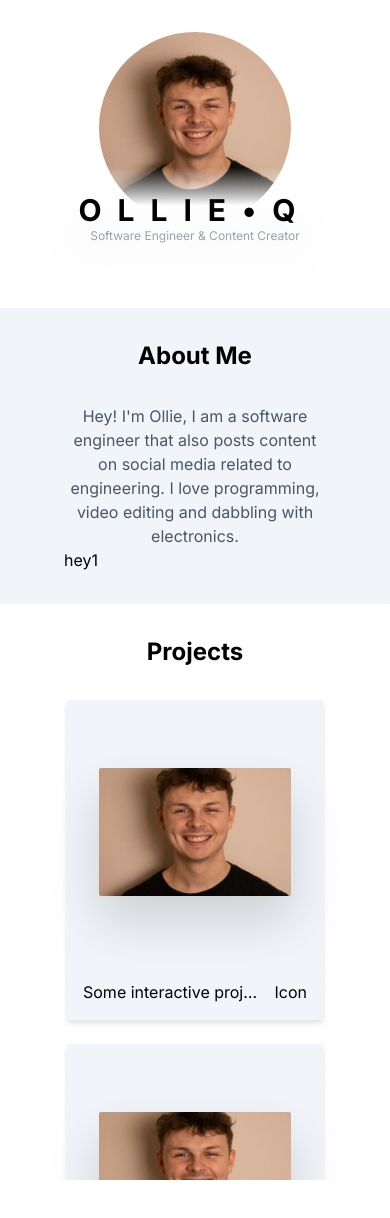
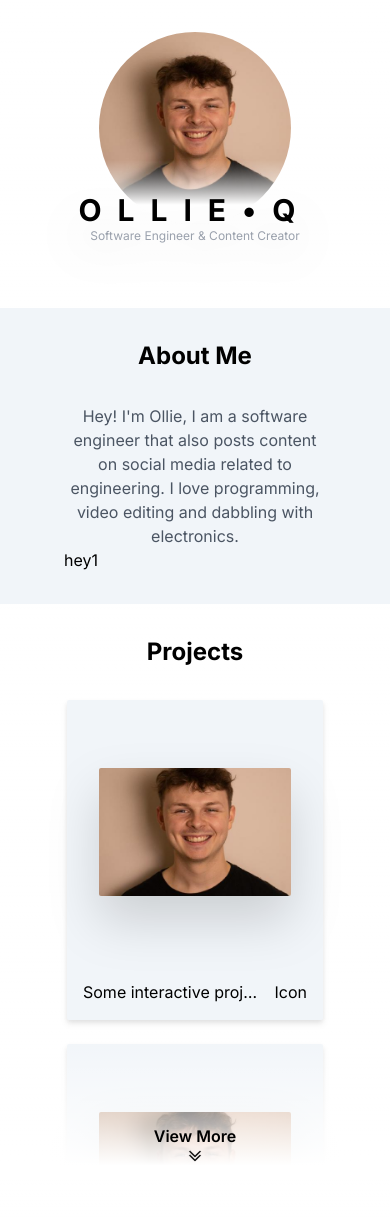
Before and after one commit to OlliePugh/ollieq.co.uk, a Next.js app: page / in a window 390 px wide. Shown: the top 1218 px of the page. Before the commit the page ends 1180 px from the top, so only its background shows below. Built offline with nearby package versions, Linux system fonts and the light colour scheme.

Commit message:
smoother fade ins and viewmore system

```diff
--- /dev/null
+++ b/app/components/atoms/fade-in-section.tsx
@@ -0,0 +1,45 @@
+"use client";
+import { ReactNode, useEffect, useRef, useState } from "react";
+
+const FadeInSection = ({ children }: { children: ReactNode }) => {
+  const shouldFadeIn: IntersectionObserverCallback = (
+    entries: IntersectionObserverEntry[]
+  ) => {
+    entries.forEach((entry) => {
+      if (entry.isIntersecting) {
+        setVisible(true);
+      }
+    });
+  };
+
+  const [isVisible, setVisible] = useState(false);
+  const domRef = useRef<HTMLDivElement>(null);
+
+  useEffect(() => {
+    const observer = new IntersectionObserver(shouldFadeIn);
+    const current = domRef.current;
+
+    if (!current) {
+      return;
+    }
+
+    observer.observe(current);
+
+    return () => {
+      observer.unobserve(current);
+    };
+  }, []);
+
+  return (
+    <div
+      className={`duration-1000 transition-all ${
+        isVisible ? "opacity-100 translate-y-0" : "opacity-0 translate-y-5"
+      }`}
+      ref={domRef}
+    >
+      {children}
+    </div>
+  );
+};
+
+export default FadeInSection;
--- a/app/components/atoms/faded-overlay.tsx
+++ b/app/components/atoms/faded-overlay.tsx
@@ -1,25 +1,23 @@
+import { useEffect, useState } from "react";
+
 interface FadedOverlayProps {
-  children: React.ReactNode;
   enabled: boolean;
+  className?: string;
+  fullPercent?: number;
 }
 
-const FadedOverlay = ({ children, enabled }: FadedOverlayProps) => {
-  if (!enabled) {
-    return <>{children}</>;
-  }
-
+const FadedOverlay = ({
+  enabled,
+  className,
+  fullPercent = 90,
+}: FadedOverlayProps) => {
   return (
-    <div className="w-full h-full relative">
-      <div
-        className="absolute top-0 right-0 left-0 bottom-0"
-        style={{
-          background:
-            "linear-gradient(to bottom, transparent 0%, transparent 70%, rgba(255, 255, 255, 1) 90%)",
-        }}
-      >
-        <div className="-z-10 relative w-full h-full">{children}</div>
-      </div>
-    </div>
+    <div
+      className={`w-full ${className} ${enabled ? "opacity-100" : "opacity-0"}`}
+      style={{
+        background: `linear-gradient(to bottom, transparent 0%, rgba(255, 255, 255, 1) ${fullPercent}%)`,
+      }}
+    ></div>
   );
 };
 
--- a/app/components/atoms/headshot-image.tsx
+++ b/app/components/atoms/headshot-image.tsx
@@ -1,13 +1,13 @@
 import Image from "next/image";
 
-const HeadshotImage = () => {
+const HeadshotImage = ({ className }: { className: string }) => {
   return (
     <Image
       src={"/images/headshot.jpeg"}
       alt="Picture of the author"
       priority
       fill
-      className="rounded-full" // just an example
+      className={`rounded-full ${className}`}
     />
   );
 };
--- a/app/components/atoms/intro-section.tsx
+++ b/app/components/atoms/intro-section.tsx
@@ -1,3 +1,5 @@
+import FadeInSection from "./fade-in-section";
+
 interface IntersectionProps {
   className?: string;
   children: React.ReactNode;
@@ -5,9 +7,11 @@ interface IntersectionProps {
 
 const IntroSection = ({ className, children }: IntersectionProps) => {
   return (
-    <div className={`${className || ""} flex justify-center`}>
-      <div className="max-w-screen-2xl">{children}</div>
-    </div>
+    <FadeInSection>
+      <div className={`${className ? className : ""} flex justify-center`}>
+        <div className="max-w-screen-2xl w-full">{children}</div>
+      </div>
+    </FadeInSection>
   );
 };
 
--- a/app/components/molecules/header.tsx
+++ b/app/components/molecules/header.tsx
@@ -40,12 +40,15 @@ const IntroductionName = () => {
         </div>
         <div className="basis-1/3 md:drop-shadow-2xl">
           <div className=" h-48 w-48 sm:h-64 sm:w-64 relative flex m-auto md:m-0 rounded-full overflow-hidden z-1 scale-[1.01]">
-            <FadedOverlay enabled={!isAboveMdThreshold}>
-              <div className="scale-[0.99] w-full h-full">
-                {/* scale is required to hide a strange border clipping issue */}
-                <HeadshotImage />
-              </div>
-            </FadedOverlay>
+            <div className="scale-[0.99] w-full h-full">
+              {/* scale is required to hide a strange border clipping issue */}
+              <HeadshotImage className="-z-10" />
+              <FadedOverlay
+                fullPercent={70}
+                className="absolute bottom-0 z-10 h-16 sm:h-20"
+                enabled={!isAboveMdThreshold}
+              />
+            </div>
           </div>
         </div>
       </div>
--- a/app/components/molecules/project-tile.tsx
+++ b/app/components/molecules/project-tile.tsx
@@ -1,7 +1,8 @@
-import Image from "next/image";
+import FadeInSection from "../atoms/fade-in-section";
 
 const ProjectTile = ({ project }: { project: Project }) => {
   return (
+    <FadeInSection>
       <div className="w-[16rem] h-[20rem] sm:w-[24rem] sm:h-[28rem]">
         <div className="group/tile h-full w-full bg-slate-100 rounded-sm drop-shadow-md flex flex-col cursor-pointer">
           <div className="bg-red grow flex items-center justify-center">
@@ -23,6 +24,7 @@ const ProjectTile = ({ project }: { project: Project }) => {
           </div>
         </div>
       </div>
+    </FadeInSection>
   );
 };
 
--- a/app/components/molecules/projects.tsx
+++ b/app/components/molecules/projects.tsx
@@ -1,6 +1,9 @@
+"use client";
+import { useEffect, useState } from "react";
 import FadedOverlay from "../atoms/faded-overlay";
 import IntroSection from "../atoms/intro-section";
 import ProjectTile from "./project-tile";
+import { HiChevronDoubleDown } from "react-icons/hi2";
 
 const fakeProject: Project = {
   title: "Some interactive project",
@@ -10,9 +13,28 @@ const fakeProject: Project = {
 };
 
 const Projects = () => {
+  const [expanded, setExpanded] = useState<boolean>(false);
+  const [removeFade, setRemoveFade] = useState<boolean>(false);
+
+  useEffect(() => {
+    if (expanded) {
+      const timer = setTimeout(() => {
+        setRemoveFade(true);
+      }, 1000);
+
+      return () => {
+        clearTimeout(timer);
+      };
+    }
+  }, [expanded]);
+
   return (
     <IntroSection>
-      <div className="py-8 px-8 md:px-0 max-h-[36rem] sm:max-h-[50rem] overflow-hidden">
+      <div
+        className={`py-8 px-8 md:px-0 relative transition-[max-height] duration-1000 ${
+          !expanded ? "max-h-[36rem] sm:max-h-[50rem]" : "max-h-full"
+        } overflow-hidden`}
+      >
         <h1 className="text-center font-bold text-2xl">Projects</h1>
         <div className="flex flex-wrap justify-center pt-8 gap-6">
           <ProjectTile project={fakeProject} />
@@ -22,6 +44,31 @@ const Projects = () => {
           <ProjectTile project={fakeProject} />
           <ProjectTile project={fakeProject} />
         </div>
+        <div
+          className={`absolute bottom-0 left-0 right-0 ${
+            removeFade ? "hidden" : "block"
+          }
+          transition-opacity duration-1000 ${
+            expanded ? "opacity-0" : "opacity-100"
+          }`}
+        >
+          <div className={`absolute left-0 right-0 bottom-4 `}>
+            <div
+              className="flex justify-center"
+              onClick={() => setExpanded(true)}
+            >
+              <div className="transition-transform hover:scale-110 cursor-pointer px-2">
+                <p className="font-semibold">View More</p>
+                <HiChevronDoubleDown className={"mx-auto stroke-1 h-4 w-4"} />
+              </div>
+            </div>
+          </div>
+
+          <FadedOverlay
+            enabled={!expanded}
+            className={"h-[9rem] sm:h-64 transition-opacity duration-1000"}
+          />
+        </div>
       </div>
     </IntroSection>
   );
--- a/app/page.tsx
+++ b/app/page.tsx
@@ -8,6 +8,7 @@ export default function Home() {
       <IntroductionName />
       <AboutMe />
       <Projects />
+      <div className="h-[40rem]"></div>
     </main>
   );
 }
--- a/package.json
+++ b/package.json
@@ -19,6 +19,7 @@
     "postcss": "8.4.23",
     "react": "18.2.0",
     "react-dom": "18.2.0",
+    "react-icons": "^4.8.0",
     "tailwindcss": "3.3.2",
     "typescript": "5.0.4"
   }
--- a/tailwind.config.js
+++ b/tailwind.config.js
@@ -1,18 +1,12 @@
 /** @type {import('tailwindcss').Config} */
 module.exports = {
   content: [
-    './pages/**/*.{js,ts,jsx,tsx,mdx}',
-    './components/**/*.{js,ts,jsx,tsx,mdx}',
-    './app/**/*.{js,ts,jsx,tsx,mdx}',
+    "./pages/**/*.{js,ts,jsx,tsx,mdx}",
+    "./components/**/*.{js,ts,jsx,tsx,mdx}",
+    "./app/**/*.{js,ts,jsx,tsx,mdx}",
   ],
   theme: {
-    extend: {
-      backgroundImage: {
-        'gradient-radial': 'radial-gradient(var(--tw-gradient-stops))',
-        'gradient-conic':
-          'conic-gradient(from 180deg at 50% 50%, var(--tw-gradient-stops))',
-      },
-    },
+    extend: {},
   },
   plugins: [],
-}
+};
```
Also changed, not shown: 1 other file (tests, documents, lock files or other folders). Lines whose indentation alone changed are shown as unchanged.
